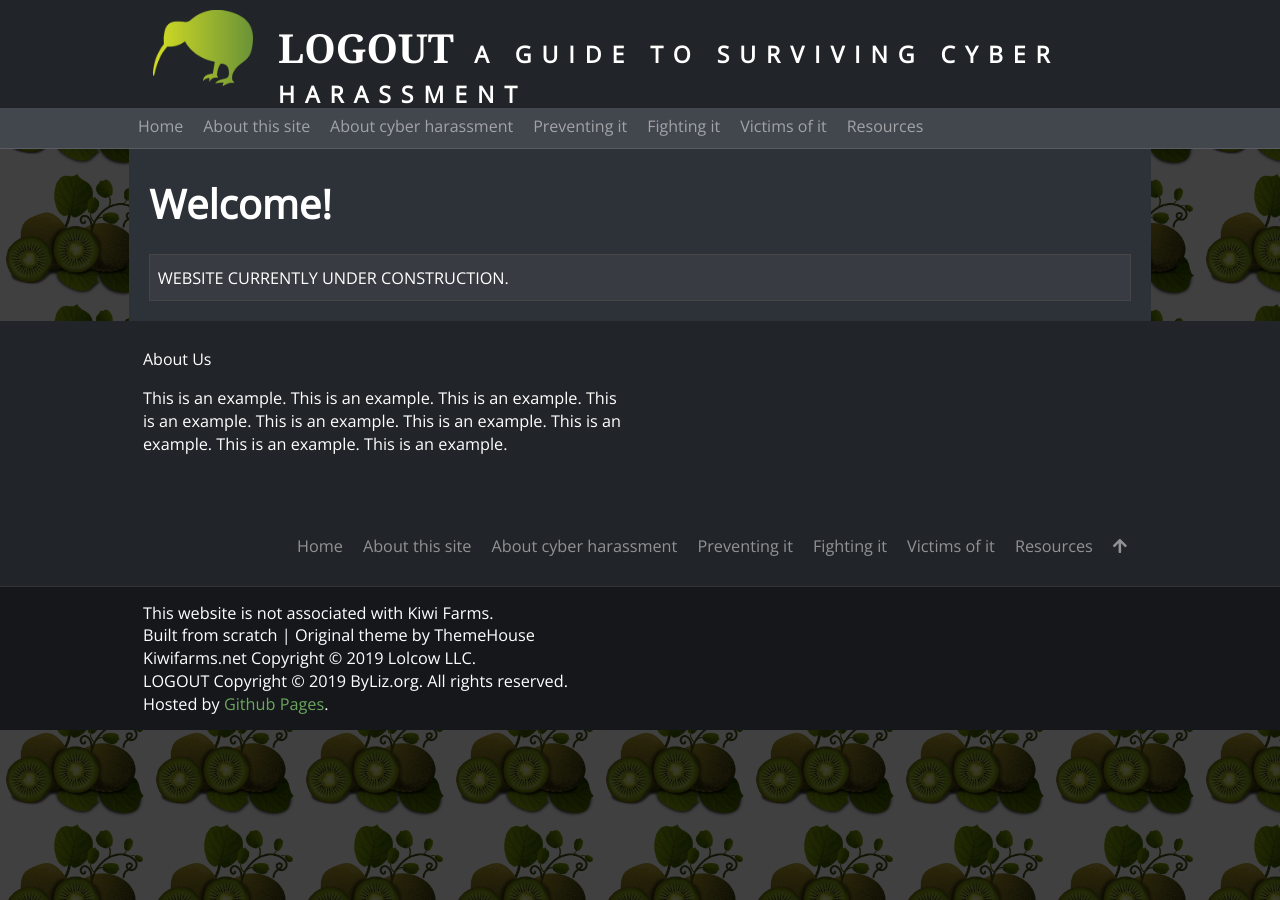
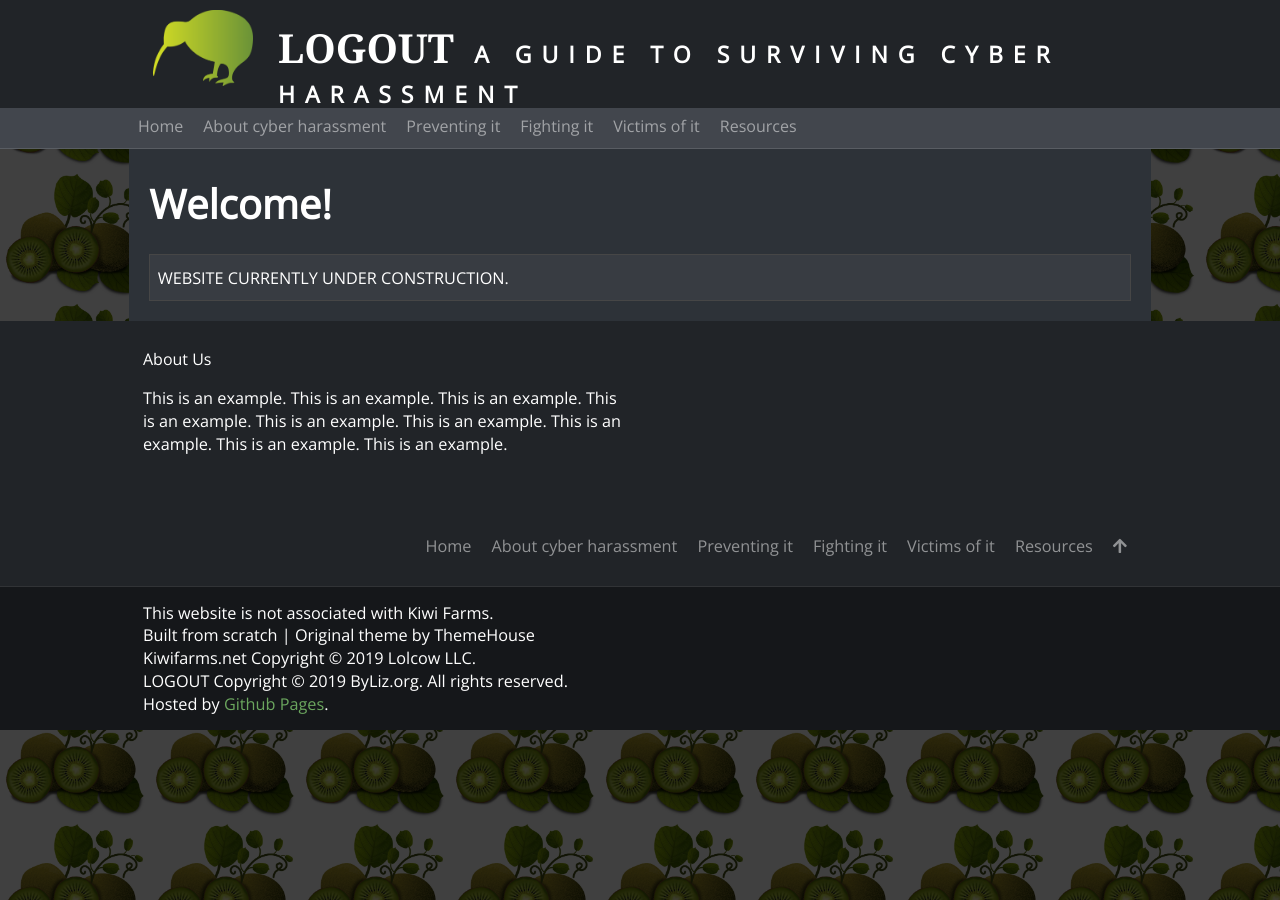
Before and after one commit to byliz/help, a Jekyll site: the page built from index.html, in a window 1280 px wide. Built offline with Jekyll 4.4.1, drawn with Linux system fonts in a browser that asks for light colours; nearby versions of some CDN libraries; some web fonts are replaced.

Commit message:
Add files via upload

```diff
--- a/_includes/categories.html
+++ b/_includes/categories.html
@@ -3,10 +3,7 @@
 		<a href="/" title="Home">Home</a>
 	</li>
 	<li>
-		<a href="/about" title="About this site">About this site</a>
-	</li>
-	<li>
-		<a href="/cyberharassment" title="About cyber harassment">About cyber harassment</a>
+		<a href="/about" title="About cyber harassment">About cyber harassment</a>
 	</li>
 	<li>
 		<a href="/prevention" title="How to prevent cyber harassment">Preventing it</a>
--- a/_includes/categories2.html
+++ b/_includes/categories2.html
@@ -15,10 +15,7 @@
 		<a href="/prevention" title="How to prevent cyber harassment">Preventing it</a>
 	</li>
 	<li>
-		<a href="/cyberharassment" title="About cyber harassment">About cyber harassment</a>
-	</li>
-	<li>
-		<a href="/about" title="About this site">About this site</a>
+		<a href="/about" title="About cyber harassment">About cyber harassment</a>
 	</li>
 	<li>
 		<a href="/" title="Home">Home</a>
```
